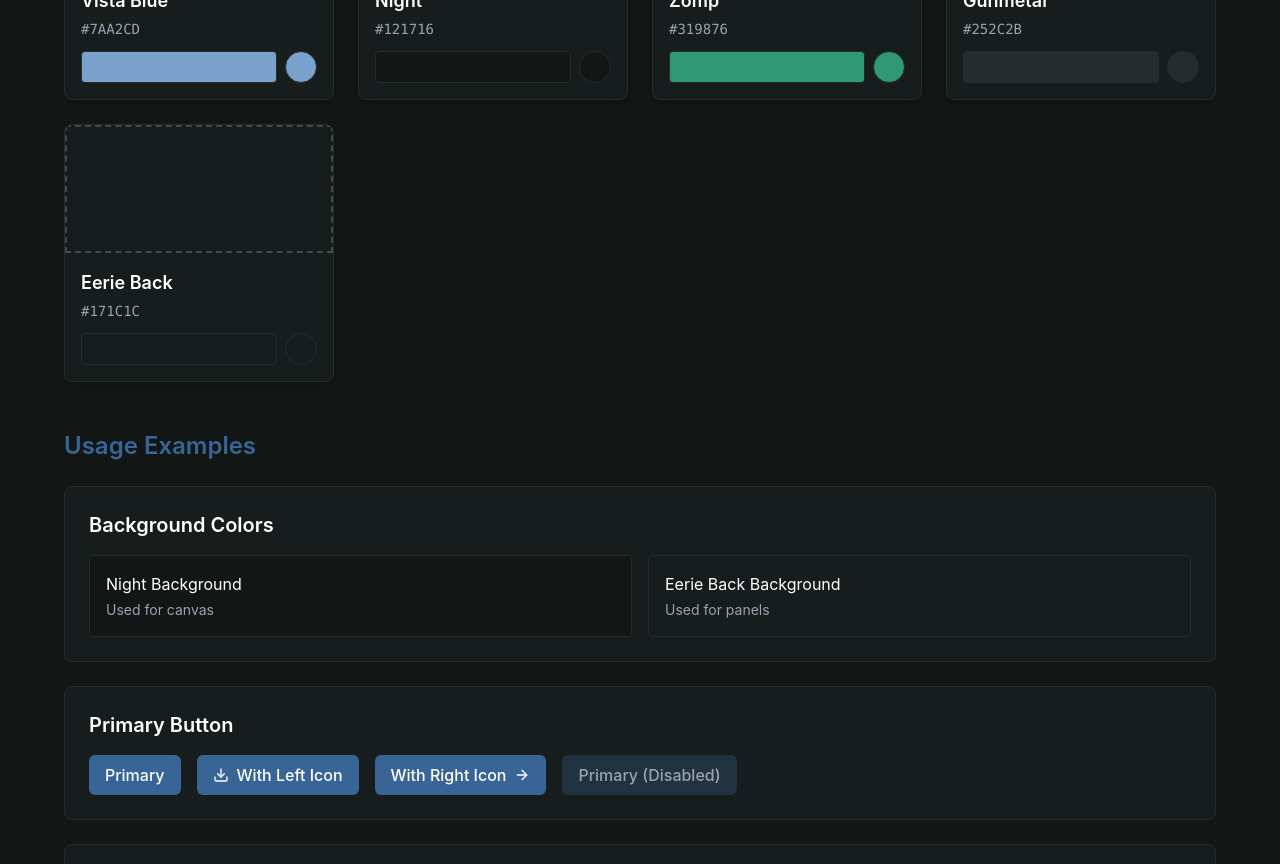
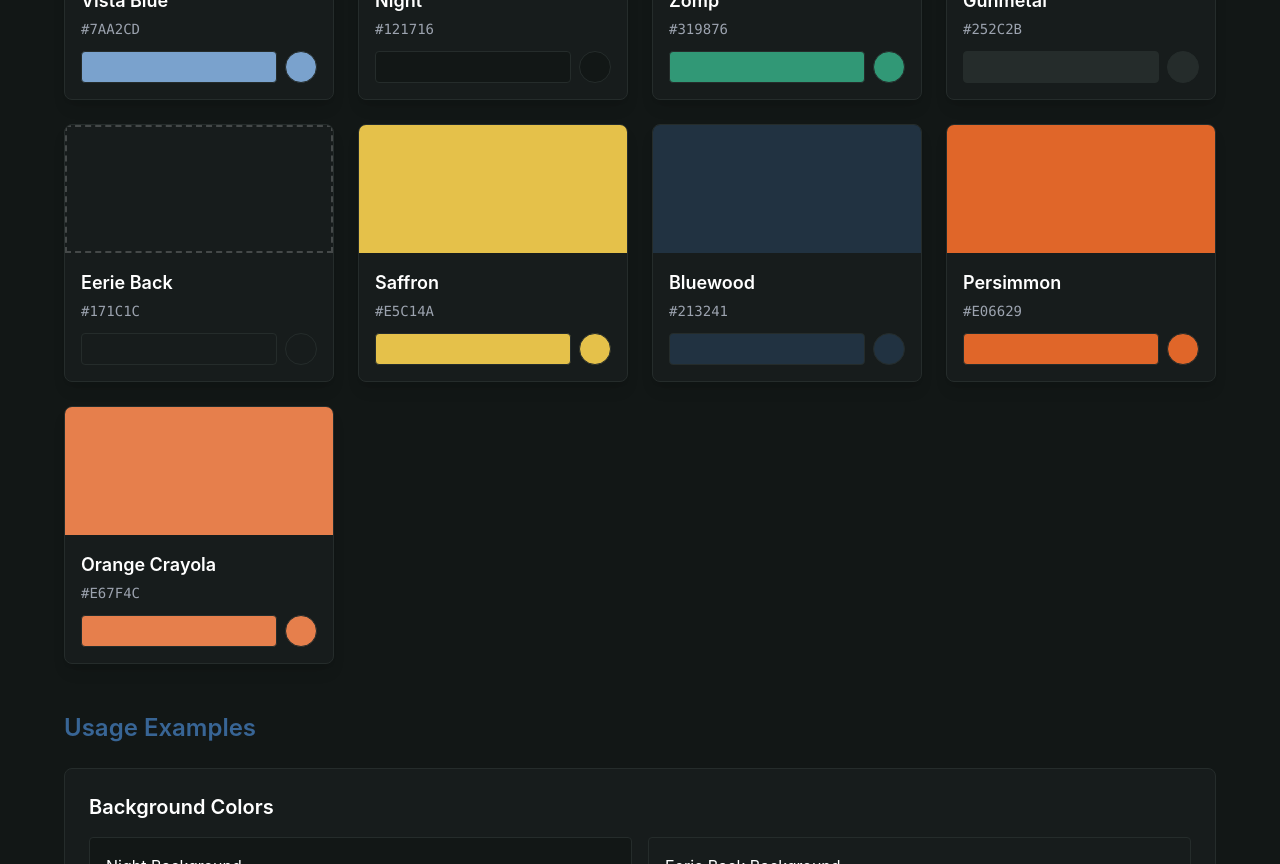
Before and after one commit to Biggsen/mc-region-maker, a React (Vite) app: page /styleguide in a window 1280 px wide. Shown: the part 600-1464 px from the top of the page. Built offline with nearby package versions, Linux system fonts and the light colour scheme.

Commit message:
new colours

```diff
--- a/src/components/StyleGuide.tsx
+++ b/src/components/StyleGuide.tsx
@@ -17,6 +17,10 @@ const colors: ColorSwatch[] = [
   { name: 'Zomp', hex: '#319876', className: 'bg-zomp' },
   { name: 'Gunmetal', hex: '#252C2B', className: 'bg-gunmetal' },
   { name: 'Eerie Back', hex: '#171C1C', className: 'bg-eerie-back' },
+  { name: 'Saffron', hex: '#E5C14A', className: 'bg-saffron' },
+  { name: 'Bluewood', hex: '#213241', className: 'bg-bluewood' },
+  { name: 'Persimmon', hex: '#E06629', className: 'bg-persimmon' },
+  { name: 'Orange Crayola', hex: '#E67F4C', className: 'bg-orange-crayola' },
 ]
 
 export function StyleGuide() {
--- a/tailwind.config.js
+++ b/tailwind.config.js
@@ -22,6 +22,10 @@ export default {
         'input-bg': '#1E2322', // input background
         'input-border': '#3A4140', // input border default (brighter)
         'input-text': '#F9FAFB', // input text color
+        'saffron': '#E5C14A',
+        'bluewood': '#213241',
+        'persimmon': '#E06629',
+        'orange-crayola': '#E67F4C',
       },
     },
   },
```
